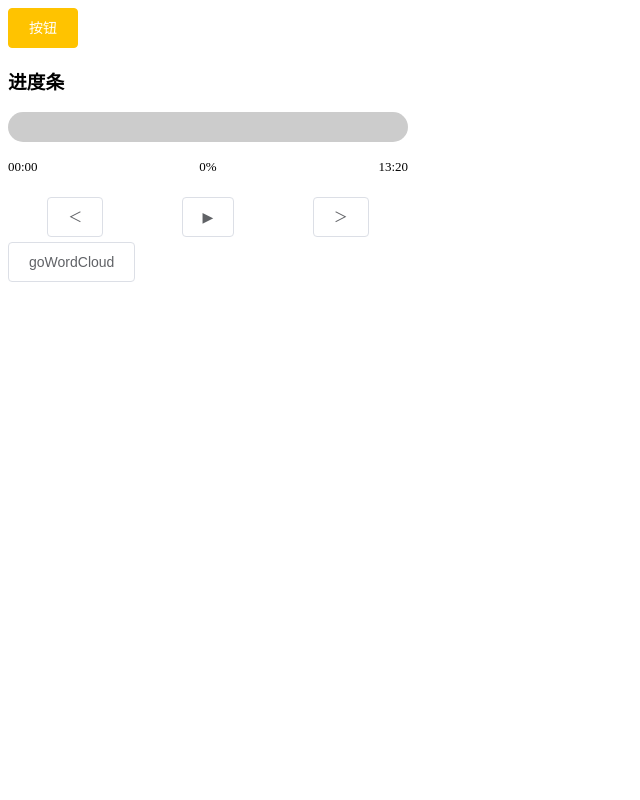
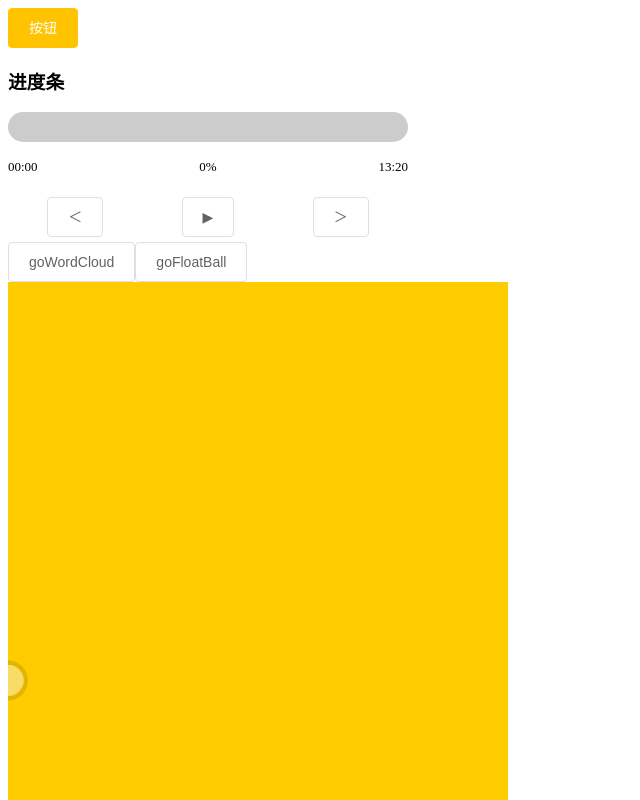
Before and after one commit to liuxueji/lxj-ui, a Vue app: page /#/FloatBall in a window 1280 px wide. Shown: the top 800 px of the page, without its empty margins (0-640 px from the left). Built offline with nearby package versions, Linux system fonts and the light colour scheme.

Commit message:
add floatBall组件

```diff
--- a/examples/App.vue
+++ b/examples/App.vue
@@ -67,6 +67,7 @@
       </div>
     </div>
     <xj-button @click="goWordCloud">goWordCloud</xj-button>
+    <xj-button @click="goFloatBall">goFloatBall</xj-button>
     <router-view></router-view>
   </div>
 </template>
@@ -129,6 +130,10 @@ export default {
     // 跳转到词云组件
     goWordCloud () {
       this.$router.push('./WordCloud')
+    },
+    // 跳转到词云组件
+    goFloatBall () {
+      this.$router.push('./FloatBall')
     }
   },
   mounted () {
--- /dev/null
+++ b/examples/components/FloatBall.vue
@@ -0,0 +1,29 @@
+<template>
+  <div class="container">
+    <xj-float-ball :x=0
+                   :y=0.5
+                   :isShow="true">
+      <img width="50px"
+           height="50px"
+           src="../assets/floatBall.png" />
+    </xj-float-ball>
+  </div>
+</template>
+
+<script>
+export default {
+  data () {
+    return {
+    };
+  },
+  methods: {
+  },
+};
+</script>
+<style scoped>
+  .container {
+    width: 500px;
+    height: 800px;
+    background-color: #ffcc00;
+  }
+</style>
--- a/examples/router/index.js
+++ b/examples/router/index.js
@@ -1,12 +1,16 @@
 import Vue from 'vue'
 import VueRouter from 'vue-router'
 import WordCloud from '../components/WordCloud'
+import FloatBall from '../components/FloatBall'
 Vue.use(VueRouter)
 
 // 配置路由
 const routes = [{
   path: '/WordCloud',
   component: WordCloud
+}, {
+  path: '/FloatBall',
+  component: FloatBall
 }]
 // 实例化路由
 const router = new VueRouter({
--- /dev/null
+++ b/packages/FloatBall.vue
@@ -0,0 +1,153 @@
+
+<template>
+  <div class="container">
+    <div :class="['floatBall', { transition }]"
+         :style="{top:top+'px',left:left+'px'}"
+         v-show="isShow"
+         @mousedown="mouseDownStar"
+         @mousemove="mouseMove"
+         @mouseup="mouseUp"
+         @mouseenter="mouseEnter"
+         @mouseleave="mouseLeave"
+         @click="click"
+         @contextmenu.prevent="rightClick">
+      <slot></slot>
+    </div>
+  </div>
+</template>
+
+<script>
+export default {
+  name: 'XjFloatBall',
+  props: {
+    //初始横坐标百分比
+    x:
+      {
+        type: Number,
+        default: 1
+      },
+    //初始纵坐标百分比
+    y:
+      {
+        type: Number,
+        default: 0.4
+      },
+    // 是否显示悬浮球
+    isShow: {
+      type: Boolean,
+      default: false
+    }
+  },
+  data () {
+    return {
+      // 动画属性
+      transition: true,
+      // 鼠标激活
+      active: false,
+      startPositionX: 0,
+      startPositionY: 0,
+      top: null,
+      left: null
+    };
+  },
+  mounted () {
+    let ball = document.querySelector(".floatBall");
+    let box = document.querySelector(".container");
+    this.left = (box.offsetWidth - ball.offsetWidth) * this.x;
+    this.top = (box.offsetHeight - ball.offsetHeight) * this.y;
+    setTimeout(() => {
+      this.hide()
+    }, 1000)
+  },
+  methods: {
+    // 鼠标按下事件，获取当前鼠标距离窗口左侧和上侧的距离
+    mouseDownStar (e) {
+      console.log("start");
+      e.preventDefault();   //阻止默认的拖拽
+      // 拖拽需要将动画属性关闭，否则拖拽不成功
+      this.transition = false
+      this.active = true
+      this.startPositionX = e.clientX;
+      this.startPositionY = e.clientY;
+    },
+    // 鼠标移动事件，通过移动后的距离-移动前的距离，得到偏移量
+    mouseMove (e) {
+      console.log(e);
+      // 鼠标右击可以拖拽
+      if (e.which == 3) {
+        // 获取偏移量，通过当前位置-初始位置
+        const offsetX = e.clientX - this.startPositionX;
+        const offsetY = e.clientY - this.startPositionY;
+        const ball = document.querySelector(".floatBall");
+        const box = document.querySelector(".container");
+        //元素移动后的位置，通过元素初始位置 + 偏移量
+        this.left = ball.offsetLeft + offsetX;
+        this.top = ball.offsetTop + offsetY;
+        // 将当前位置设置为下一次的初始位置
+        this.startPositionX = e.clientX;
+        this.startPositionY = e.clientY;
+        console.log(ball.offsetLeft)
+      }
+    },
+    mouseUp () {
+      console.log("stop");
+      this.active = false
+      this.show();
+    },
+    mouseEnter () {
+      console.log("enter");
+      this.show();
+    },
+    mouseLeave () {
+      console.log("leave");
+      this.hide();
+    },
+    show () {
+      this.transition = true
+      let ball = document.querySelector(".floatBall");
+      let box = document.querySelector(".container");
+      if (ball.offsetLeft < 0) {
+        this.left = 0;
+      } else if (ball.offsetLeft > box.offsetWidth - ball.offsetWidth) {
+        this.left = box.offsetWidth - ball.offsetWidth
+      }
+    },
+    hide () {
+      this.transition = true
+      console.log("hide");
+      let ball = document.querySelector(".floatBall");
+      let box = document.querySelector(".container");
+      if (ball.offsetLeft < 1) {
+        this.left = -ball.offsetWidth * 1 / 2;
+      } else if (ball.offsetLeft > box.offsetWidth - ball.offsetWidth - 1) {
+        this.left = box.offsetWidth - ball.offsetWidth / 2
+      }
+    },
+    click () {      //悬浮窗的点击事件
+      console.log("鼠标左击事件");
+    },
+    rightClick () {
+      console.log("鼠标右击事件");
+
+    }
+  },
+};
+</script>
+<style scoped>
+  .container {
+    width: 100%;
+    height: 100%;
+    position: absolute;
+    overflow: hidden;
+  }
+  .floatBall {
+    position: absolute;
+    opacity: 1;
+    z-index: 100;
+  }
+  .transition {
+    transition: 0.5s ease;
+    transform: scale(0.8);
+    opacity: 0.5;
+  }
+</style>
--- a/packages/index.js
+++ b/packages/index.js
@@ -13,6 +13,7 @@ import Form from './Form'
 import FormItem from './Form-item'
 import ProgressBar from './ProgressBar'
 import WordCloud from './WordCloud'
+import FloatBall from './FloatBall'
 
 const components = [
   Button,
@@ -26,7 +27,8 @@ const components = [
   Form,
   FormItem,
   ProgressBar,
-  WordCloud
+  WordCloud,
+  FloatBall
 ]
 // 定义install方法
 const install = function (Vue) {
```
Also changed, not shown: examples/assets/floatBall.png (added).
